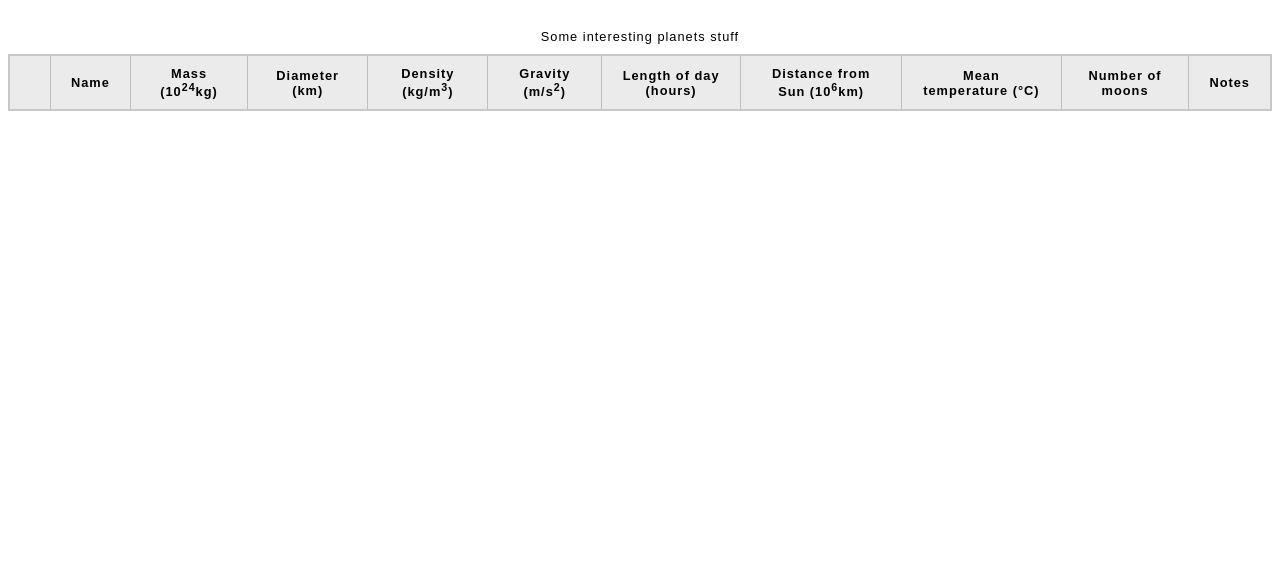
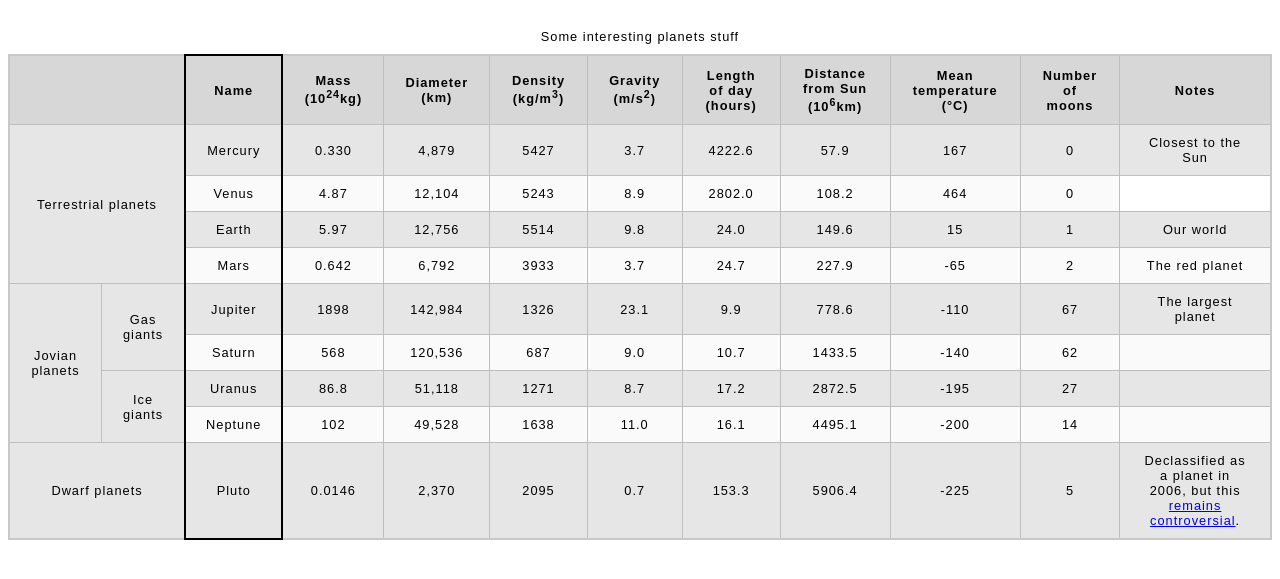
Before and after one commit to TheTomik93/learning-tables, a plain HTML site: page index.html in a window 1280 px wide. Shown: the part 61-640 px from the top of the page. Drawn offline with Linux system fonts and the light colour scheme.

Commit message:
Change layout and colors

```diff
--- a/index.html
+++ b/index.html
@@ -12,9 +12,23 @@
 
     <table>
         <caption>Some interesting planets stuff</caption>
+        <colgroup>
+            <col />
+            <col />
+            <col style="border:2px solid black;"/>
+            <col />
+            <col />
+            <col />
+            <col />
+            <col />
+            <col />
+            <col />
+            <col />
+            <col />
+        </colgroup>
         <thead>
             <tr>
-                <th></th>
+                <th colspan="2"></th>
                 <th scope="col">Name</th>
                 <th scope="col">Mass (10<sup>24</sup>kg)</th>
                 <th scope="col">Diameter (km)</th>
@@ -28,7 +42,16 @@
             </tr>
         </thead>
         <tbody>
+            <tr><td colspan="2" rowspan="4">Terrestrial planets</td> <td scope="row">Mercury</td> <td>0.330</td> <td>4,879</td> <td>5427</td> <td>3.7</td> <td>4222.6</td> <td>57.9</td> <td>167</td> <td>0</td> <td>Closest to the Sun</td></tr>
+            <tr><td scope="row">Venus</td> <td>4.87</td> <td>12,104</td> <td>5243</td> <td>8.9</td> <td>2802.0</td> <td>108.2</td> <td>464</td> <td>0</td></tr>
+            <tr><td scope="row">Earth</td> <td>5.97</td> <td>12,756</td> <td>5514</td> <td>9.8</td> <td>24.0</td> <td>149.6</td> <td>15</td> <td>1</td> <td>Our world</td></tr>
+            <tr><td scope="row">Mars</td> <td>0.642</td> <td>6,792</td> <td>3933</td> <td>3.7</td> <td>24.7</td> <td>227.9</td> <td>-65</td> <td>2</td> <td>The red planet</td></tr>
 
+            <tr><td rowspan="4">Jovian planets</td><td rowspan="2">Gas giants</td><td scope="row">Jupiter</td> <td>1898</td> <td>142,984</td> <td>1326</td> <td>23.1</td> <td>9.9</td> <td>778.6</td> <td>-110</td> <td>67</td> <td>The largest planet</td></tr>
+            <tr><td scope="row">Saturn</td> <td>568</td> <td>120,536</td> <td>687</td> <td>9.0</td> <td>10.7</td> <td>1433.5</td> <td>-140</td> <td>62</td><td></td></tr>
+            <tr><td rowspan="2">Ice giants</td><td scope="row">Uranus</td> <td>86.8</td> <td>51,118</td> <td>1271</td> <td>8.7</td> <td>17.2</td> <td>2872.5</td> <td>-195</td> <td>27</td><td></td></tr>
+            <tr><td scope="row">Neptune</td> <td>102</td> <td>49,528</td> <td>1638</td> <td>11.0</td> <td>16.1</td> <td>4495.1</td> <td>-200</td> <td>14</td><td></td></tr>
+            <tr><td colspan="2">Dwarf planets</td> <td scope="row">Pluto</td> <td>0.0146</td> <td>2,370</td> <td>2095</td> <td>0.7</td> <td>153.3</td> <td>5906.4</td> <td>-225</td> <td>5</td> <td>Declassified as a planet in 2006, but this <a href="http://www.usatoday.com/story/tech/2014/10/02/pluto-planet-solar-system/16578959/">remains controversial</a>.</td></tr>
         </tbody>
     </table>
 
--- a/style.css
+++ b/style.css
@@ -15,7 +15,7 @@ td, th {
 }
 
 th {
-    background-color: rgb(235,235,235);
+    background-color: rgb(215,215,215);
 }
 
 td {
@@ -27,13 +27,16 @@ tr:nth-child(even) td {
 }
 
 tr:nth-child(odd) td {
-    background-color: rgb(245,245,245);
+    background-color: rgb(230,230,230);
 }
 
 caption {
     padding: 10px;
 }
 
+.blackborder {
+    border: 1px solid black;
+}
 
 /* html {
 font-family: sans-serif;
```
